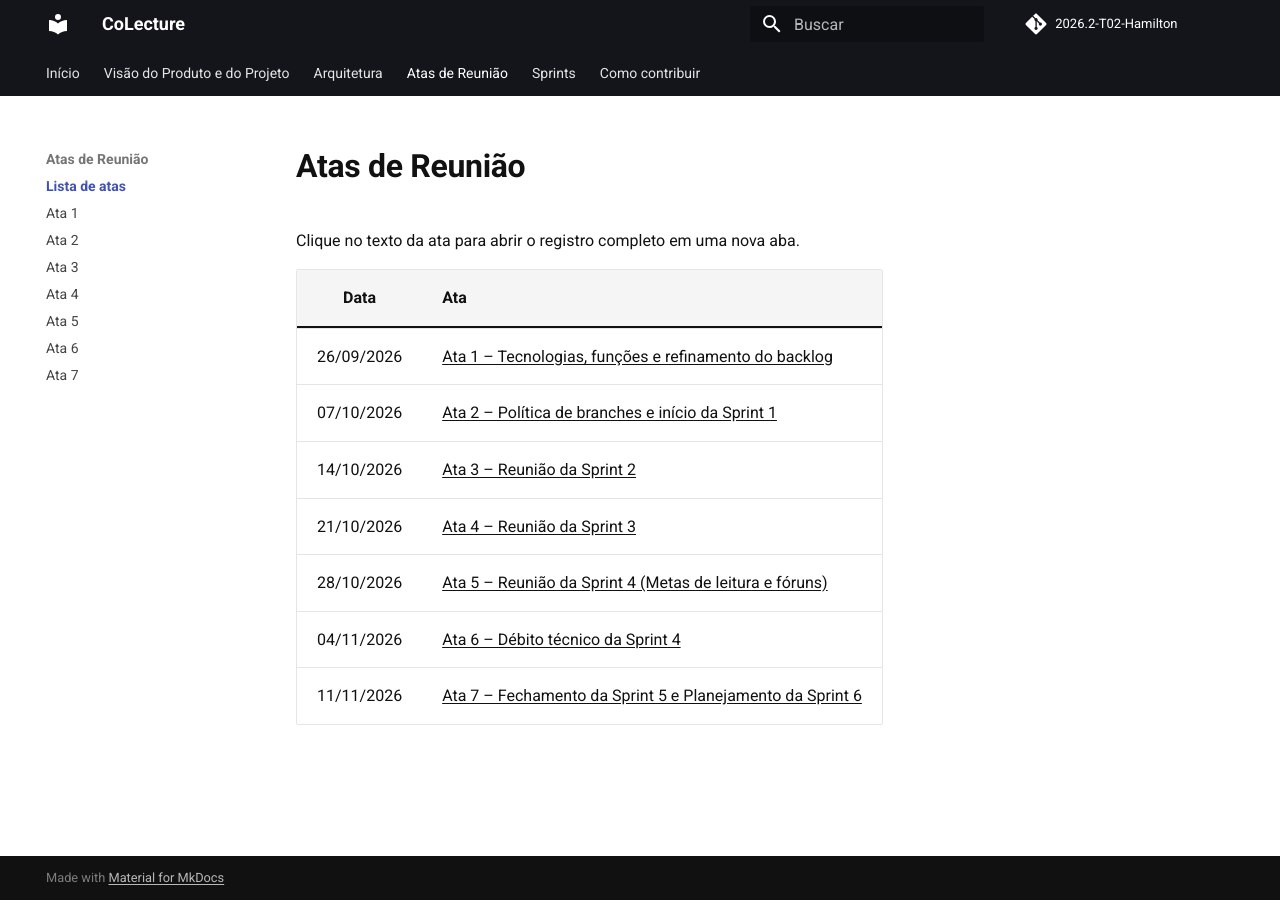
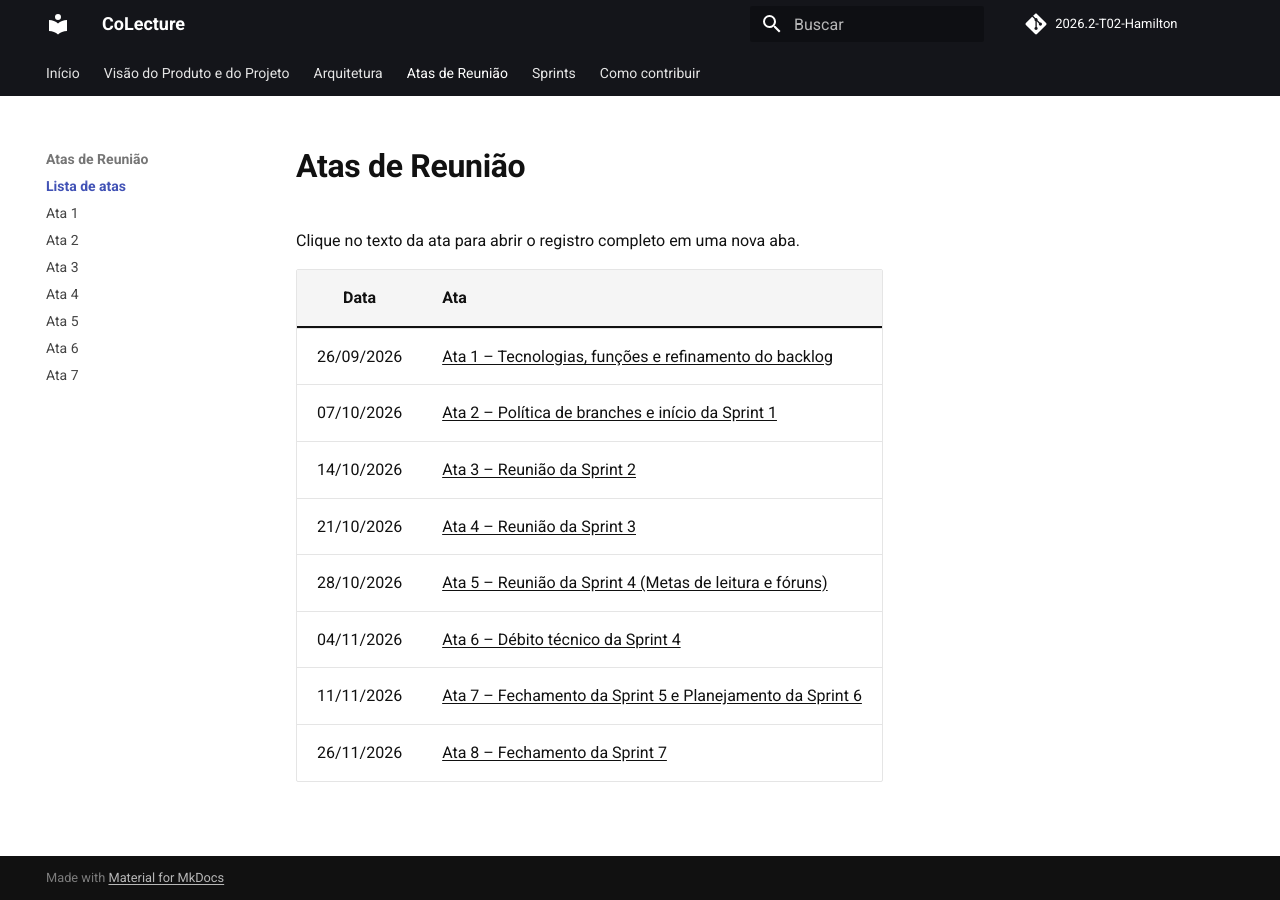
Before and after one commit to FGA0138-MDS-Ajax/2026.2-T02-Hamilton, an MkDocs documentation site: the page built from docs/atas-reuniao/index.md, in a window 1280 px wide. Built offline with MkDocs 1.6.1 and Material for MkDocs 9.7.7, drawn with Linux system fonts in a browser that asks for light colours; comment, search, counter and statistics services are not loaded.

Commit message:
docs(reuniao): adiciona link para a ata de reunião 8

```diff
--- a/docs/atas-reuniao/index.md
+++ b/docs/atas-reuniao/index.md
@@ -11,3 +11,4 @@ Clique no texto da ata para abrir o registro completo em uma nova aba.
 | 28/10/2026 | [Ata 5 – Reunião da Sprint 4 (Metas de leitura e fóruns)](ata-reuniao-5.md){ target="_blank" rel="noopener" } |
 | 04/11/2026 | [Ata 6 – Débito técnico da Sprint 4](ata-reuniao-6.md){ target="_blank" rel="noopener" } |
 | 11/11/2026 | [Ata 7 – Fechamento da Sprint 5 e Planejamento da Sprint 6](ata-reuniao-7.md){ target="_blank" rel="noopener" } |
+| 26/11/2026 | [Ata 8 – Fechamento da Sprint 7](ata-reuniao-8.md){ target="_blank" rel="noopener" } |
```
